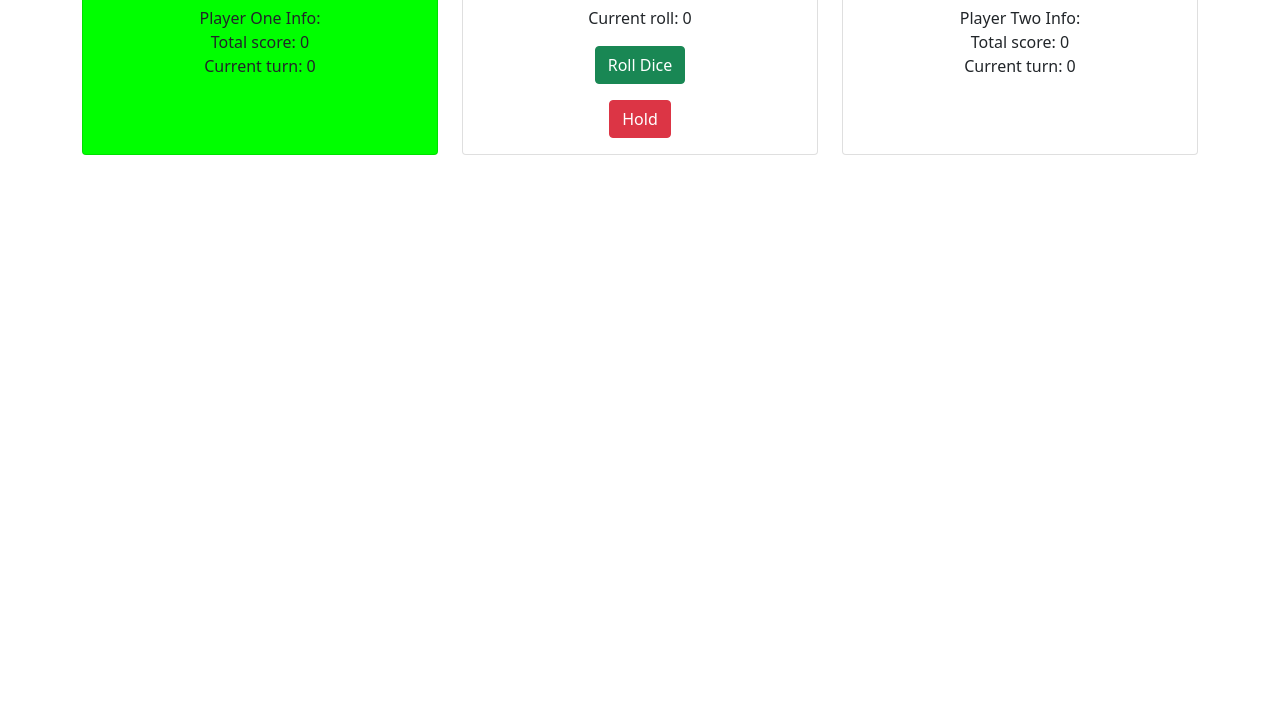
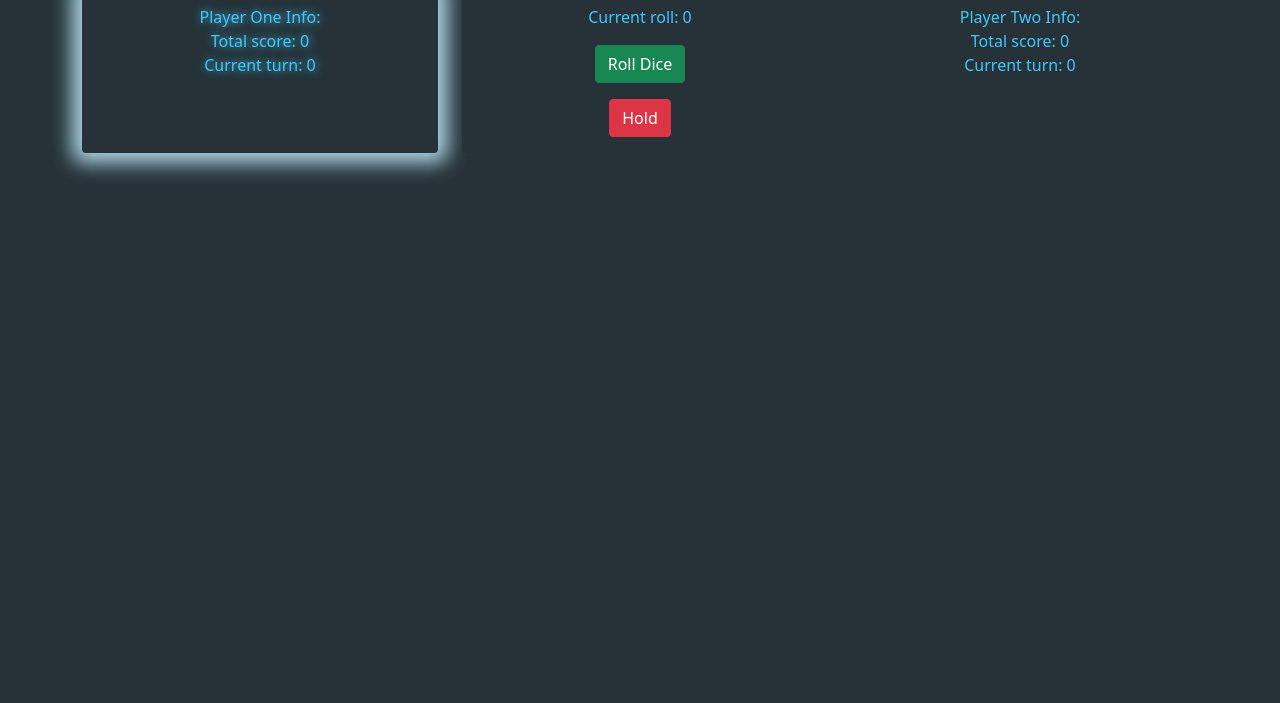
Before and after one commit to JesseDWhite/pig-dice, a plain HTML site: page index.html in a window 1280 px wide. Shown: the part 97-800 px from the top of the page. Drawn offline with nearby package versions, Linux system fonts and the light colour scheme.

Commit message:
fix glow color for current player.
Co-authored-by: Thomas Russell <t.p.russell19@gmail.com>

```diff
--- a/css/styles.css
+++ b/css/styles.css
@@ -1,18 +1,27 @@
 body {
     text-align: center;
     margin: 30px;
+    background-color: #263238;
+    color: rgb(65, 201, 255);
+
 }
 .card {
   width: 100%;
   height: 100%;
+  background-color: #263238;
+  border: transparent;
 }
 #player1-glow {
-  background-color: rgb(0, 255, 0);
+ box-shadow: 0px 0px 20px 10px lightblue;
   box-sizing: border-box;
+  color: rgb(65, 201, 255);
+    text-shadow: rgb(65, 201, 255) 1px 0 10px;
 }
 #player2-glow {
-  background-color: rgb(0, 255, 0);
+ box-shadow: 0px 0px 20px 10px  lightblue;
   box-sizing: border-box;
+  color: rgb(65, 201, 255);
+    text-shadow: rgb(65, 201, 255) 1px 0 10px;
 }
 /* .container {
   justify-content: center;
```
